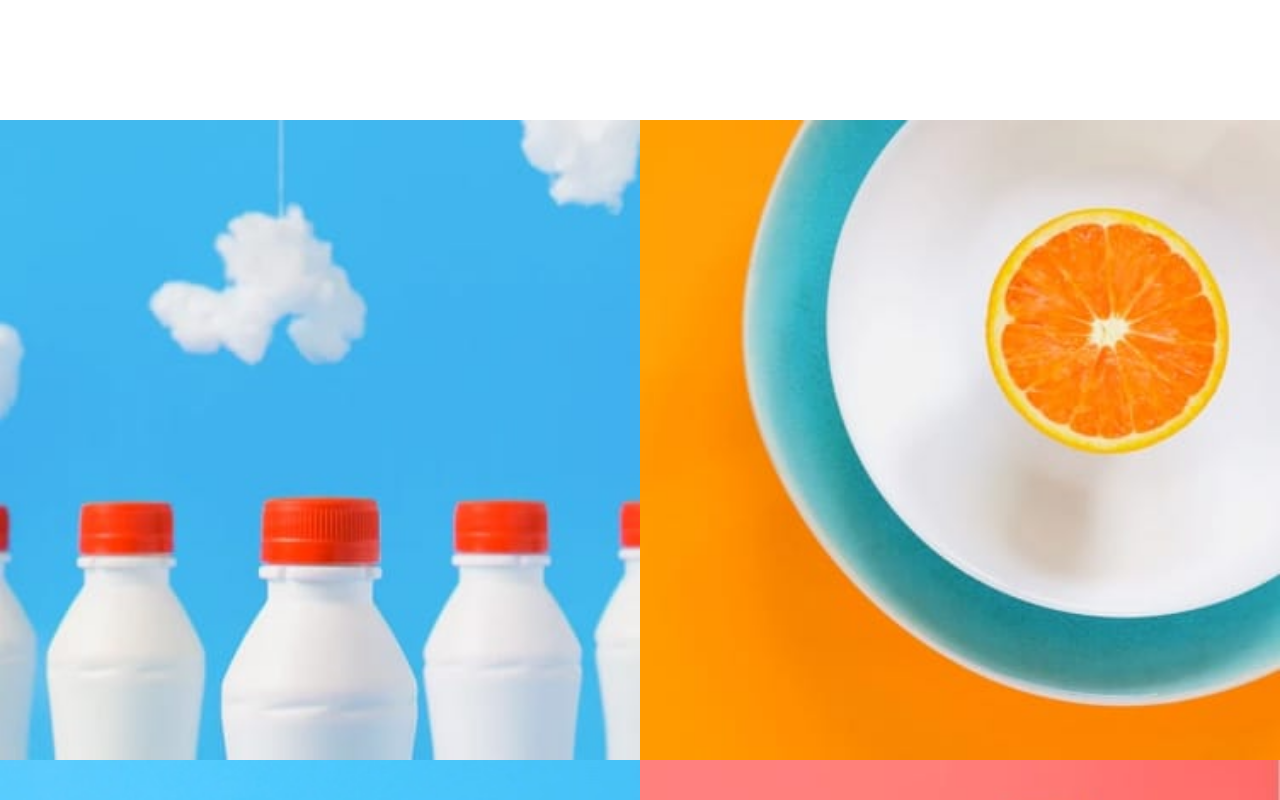
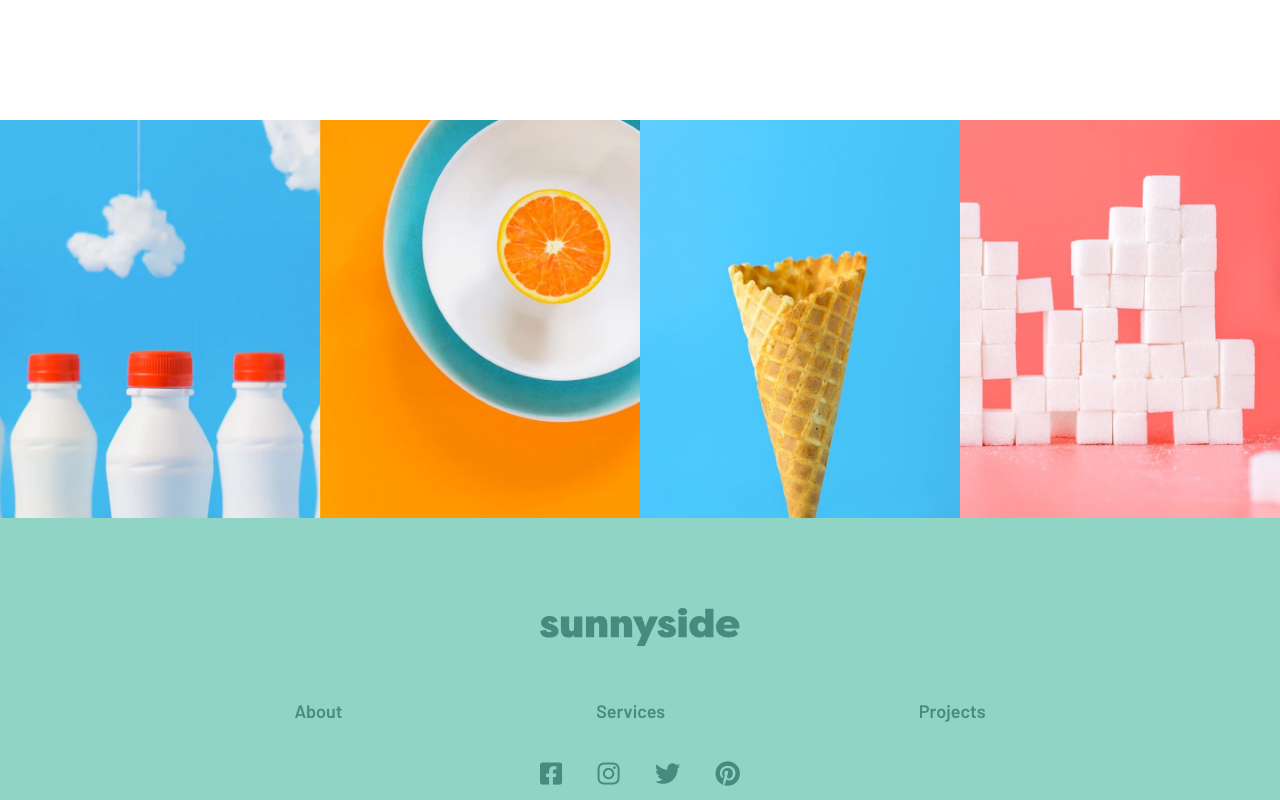
Before and after one commit to AbderrahmaneFadili/sunnyside-agency-landing-page, a React (Create React App) app: page / in a window 1280 px wide. Shown: the part 4640-5440 px from the top of the page. Built offline with nearby package versions, Linux system fonts and the light colour scheme.

Commit message:
Making the Gallery Responsive

```diff
--- a/src/components/Gallery/Gallery.jsx
+++ b/src/components/Gallery/Gallery.jsx
@@ -1,20 +1,52 @@
-import React from "react";
+import React, { useEffect, useState } from "react";
 import { GallaryRow, GalleryImage, GalleryWrapper } from "./Gallery.styles";
+
 import mobileImage1 from "../../images/mobile/image-gallery-milkbottles.jpg";
 import mobileImage2 from "../../images/mobile/image-gallery-orange.jpg";
 import mobileImage3 from "../../images/mobile/image-gallery-cone.jpg";
 import mobileImage4 from "../../images/mobile/image-gallery-sugar-cubes.jpg";
 
+import desktopImage1 from "../../images/desktop/image-gallery-milkbottles.jpg";
+import desktopImage2 from "../../images/desktop/image-gallery-orange.jpg";
+import desktopImage3 from "../../images/desktop/image-gallery-cone.jpg";
+import desktopImage4 from "../../images/desktop/image-gallery-sugarcubes.jpg";
+
 const Gallery = () => {
+  const [desktop, setDesktop] = useState(false);
+
+  useEffect(() => {
+    if (window.innerWidth > 950) {
+      setDesktop(true);
+    }
+  }, []);
+
   return (
     <GalleryWrapper>
       <GallaryRow>
-        <GalleryImage src={mobileImage1} />
-        <GalleryImage src={mobileImage2} />
+        {desktop ? (
+          <>
+            <GalleryImage src={desktopImage1} />
+            <GalleryImage src={desktopImage2} />
+          </>
+        ) : (
+          <>
+            <GalleryImage src={mobileImage1} />
+            <GalleryImage src={mobileImage2} />
+          </>
+        )}
       </GallaryRow>
       <GallaryRow>
-        <GalleryImage src={mobileImage3} />
-        <GalleryImage src={mobileImage4} />
+        {desktop ? (
+          <>
+            <GalleryImage src={desktopImage3} />
+            <GalleryImage src={desktopImage4} />
+          </>
+        ) : (
+          <>
+            <GalleryImage src={mobileImage3} />
+            <GalleryImage src={mobileImage4} />
+          </>
+        )}
       </GallaryRow>
     </GalleryWrapper>
   );
--- a/src/components/Gallery/Gallery.styles.js
+++ b/src/components/Gallery/Gallery.styles.js
@@ -3,6 +3,10 @@ import styled from "styled-components";
 export const GalleryWrapper = styled.section`
   display: flex;
   flex-direction: column;
+
+  @media screen and (min-width: 950px) {
+    flex-direction: row;
+  }
 `;
 
 export const GalleryImage = styled.img`
```
